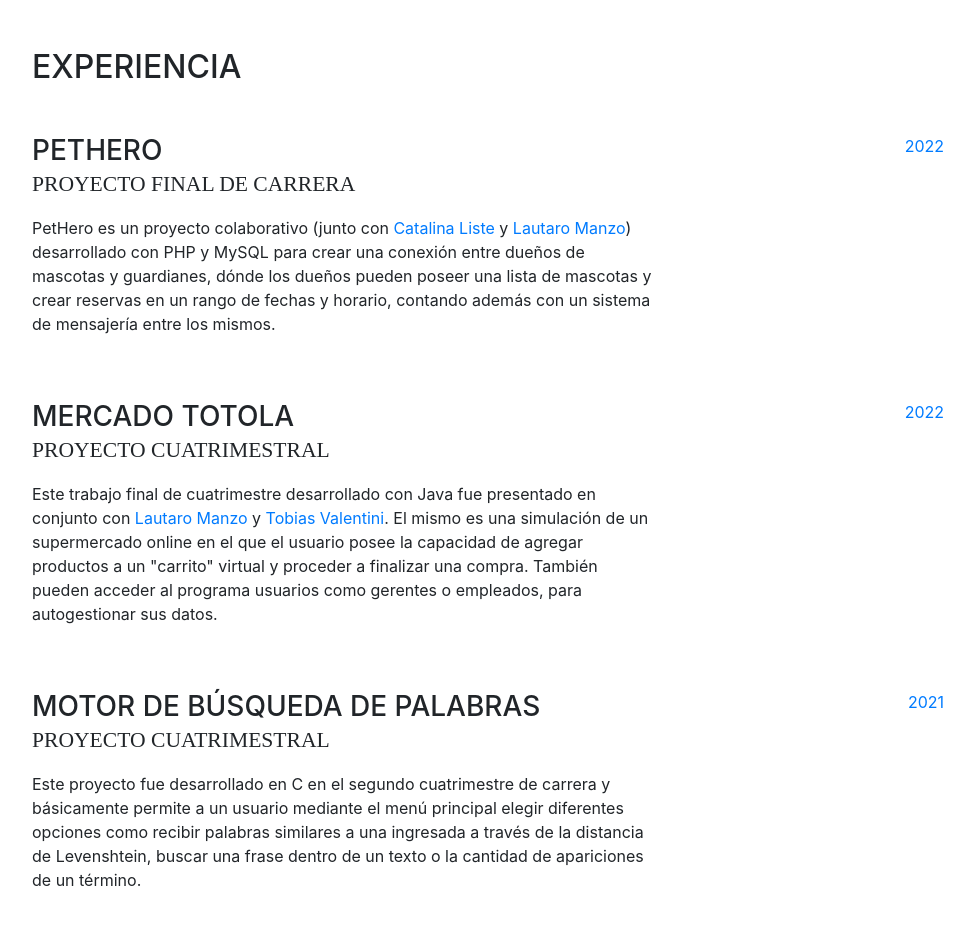
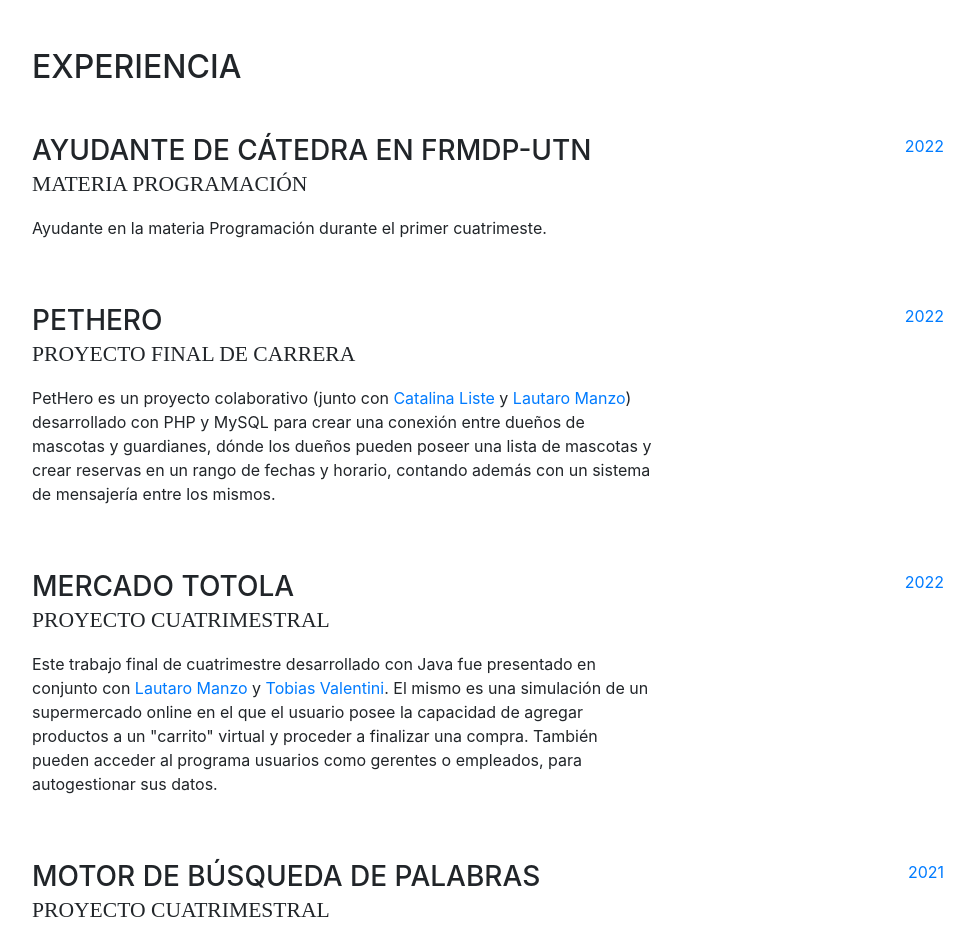
Before and after one commit to ImTobillo/Portfolio, a website with bundled scripts: page index.html in a window 1280 px wide. Shown: the part 800-1734 px from the top of the page, without its empty margins (288-1262 px from the left). Built offline with nearby package versions, Linux system fonts and the light colour scheme; a web font is replaced by a local one.

Commit message:
commit-9

```diff
--- a/index.html
+++ b/index.html
@@ -159,6 +159,19 @@
       >
         <div class="my-auto">
           <h2 class="mb-5">Experiencia</h2>
+
+          <div class="resume-item d-flex flex-column flex-md-row mb-5">
+            <div class="resume-content mr-auto">
+              <h3 class="mb-0">Ayudante de cátedra en FRMDP-UTN</h3>
+              <div class="subheading mb-3">Materia Programación</div>
+              <p>
+                Ayudante en la materia Programación durante el primer cuatrimeste.
+              </p>
+            </div>
+            <div class="resume-date text-md-right">
+              <span class="text-primary">2022</span>
+            </div>
+          </div>
 
           <div class="resume-item d-flex flex-column flex-md-row mb-5">
             <div class="resume-content mr-auto">
```
